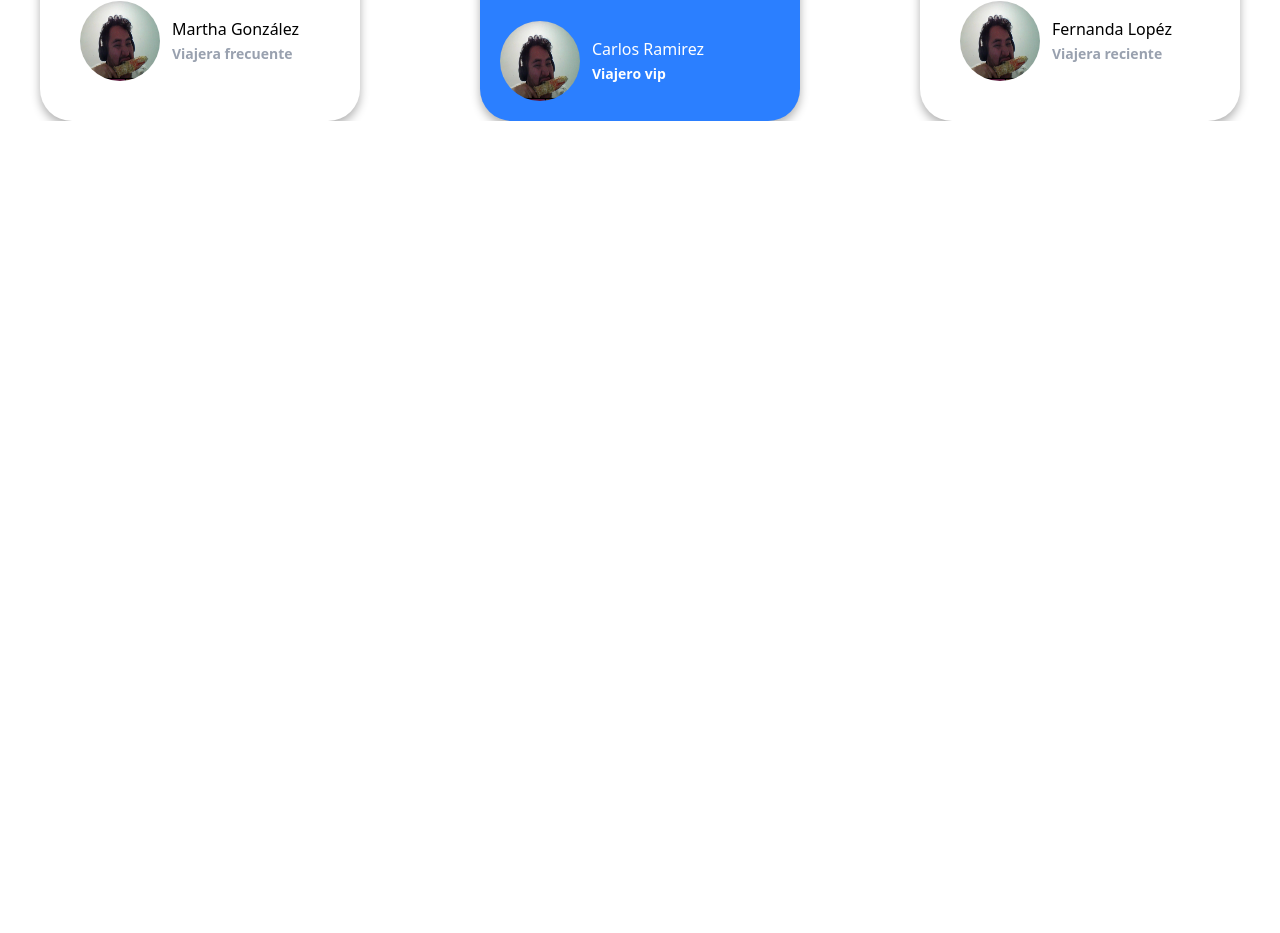
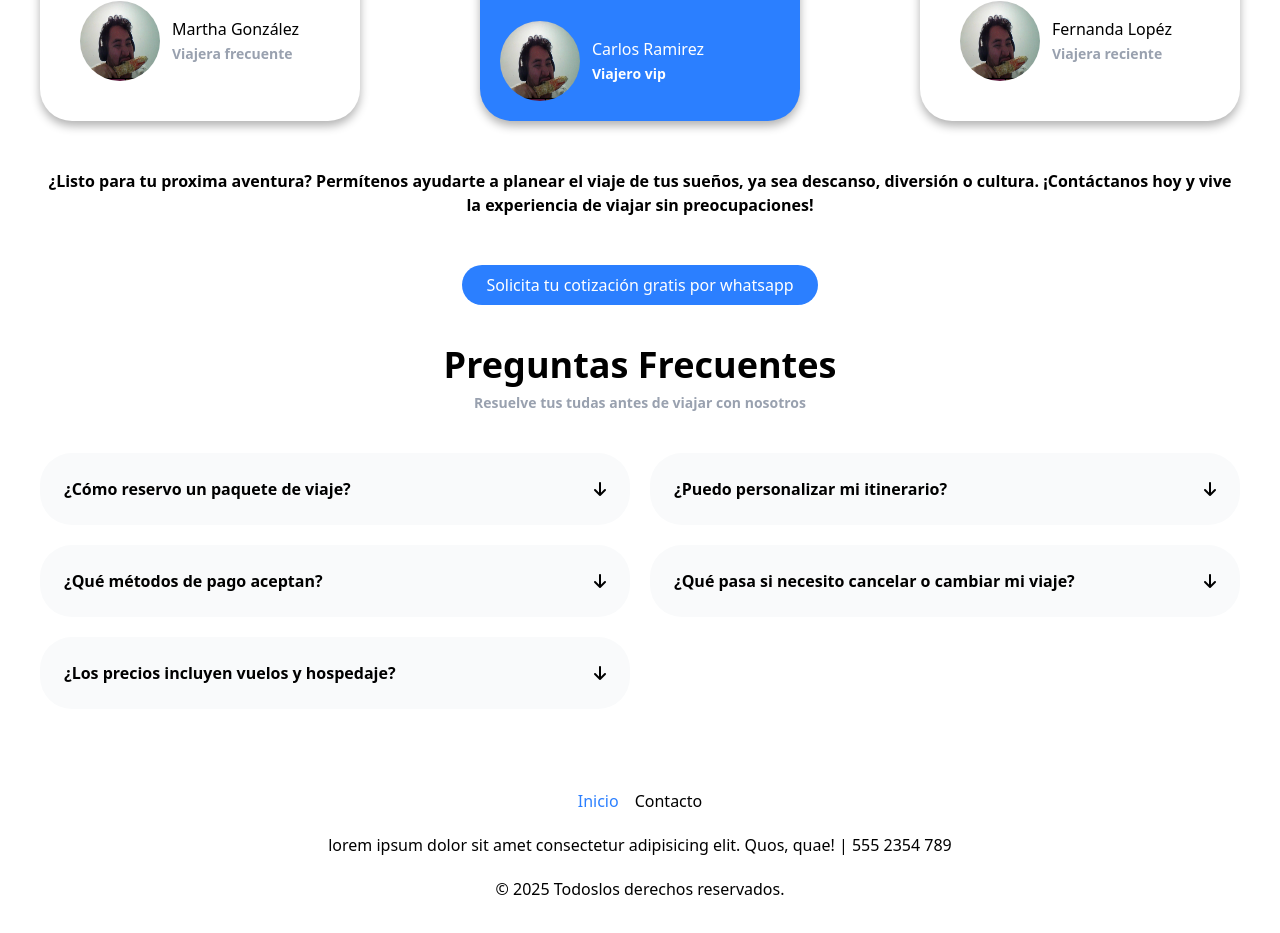
Before and after one commit to bryanmsombra27/templates-ssr, an Angular app: page / in a window 1280 px wide. Shown: the part 3546-4479 px from the top of the page. Before the commit the page ends 3667 px from the top, so only its background shows below. Built offline with nearby package versions, Linux system fonts and the light colour scheme.

Commit message:
template finished

```diff
--- a/src/app/app.html
+++ b/src/app/app.html
@@ -9,3 +9,4 @@
 <app-ofert />
 <app-stadistics />
 <app-testimonials />
+<app-common-questions />
--- a/src/app/components/common-questions/common-questions.html
+++ b/src/app/components/common-questions/common-questions.html
@@ -1 +1,41 @@
-<p>common-questions works!</p>
+<section class="max-w-[1200px] mx-auto my-10">
+    <h2 class="text-center font-bold text-4xl ">Preguntas Frecuentes</h2>
+    <p class="text-gray-400 font-semibold text-sm text-center mt-2">Resuelve tus tudas antes de viajar con nosotros</p>
+
+    <div class="grid grid-cols-2 my-10 gap-5">
+        <div class="flex items-center justify-between bg-gray-50 rounded-4xl p-6">
+            <p class="font-bold">¿Cómo reservo un paquete de viaje?</p>
+            <i class="fa-solid fa-arrow-down"></i>
+        </div>
+        <div class="flex items-center justify-between bg-gray-50 rounded-4xl p-6">
+            <p class="font-bold">¿Puedo personalizar mi itinerario?</p>
+            <i class="fa-solid fa-arrow-down"></i>
+        </div>
+        <div class="flex items-center justify-between bg-gray-50 rounded-4xl p-6">
+            <p class="font-bold">¿Qué métodos de pago aceptan?</p>
+            <i class="fa-solid fa-arrow-down"></i>
+        </div>
+        <div class="flex items-center justify-between bg-gray-50 rounded-4xl p-6">
+            <p class="font-bold">¿Qué pasa si necesito cancelar o cambiar mi viaje?</p>
+            <i class="fa-solid fa-arrow-down"></i>
+        </div>
+        <div class="flex items-center justify-between bg-gray-50 rounded-4xl p-6">
+            <p class="font-bold">¿Los precios incluyen vuelos y hospedaje?</p>
+            <i class="fa-solid fa-arrow-down"></i>
+        </div>
+
+
+    </div>
+</section>
+
+
+<footer class="max-w-[1200px] mx-auto mb-10 mt-20">
+    <nav class="flex mx-auto items-center justify-center gap-4">
+        <a href="" class="text-blue-500">Inicio</a>
+        <a href="">Contacto</a>
+    </nav>
+
+    <p class="text-center my-5">lorem ipsum dolor sit amet consectetur adipisicing elit. Quos, quae! | 555 2354 789</p>
+
+    <p class="text-center">&copy; 2025 Todoslos derechos reservados.</p>
+</footer>
--- a/src/app/components/testimonials/testimonials.html
+++ b/src/app/components/testimonials/testimonials.html
@@ -78,7 +78,11 @@
 
     </div>
 
-
-
+    <p class="font-bold text-center my-12"> ¿Listo para tu proxima aventura? Permítenos ayudarte a planear el viaje de
+        tus
+        sueños, ya sea descanso, diversión
+        o cultura. ¡Contáctanos hoy y vive la experiencia de viajar sin preocupaciones! </p>
+    <button class="text-white bg-blue-500 px-6 py-2 rounded-4xl mx-auto flex">Solicita tu cotización gratis por
+        whatsapp</button>
 
 </section>
```
Also changed, not shown: src/app/app.ts (+12 -1 lines).
